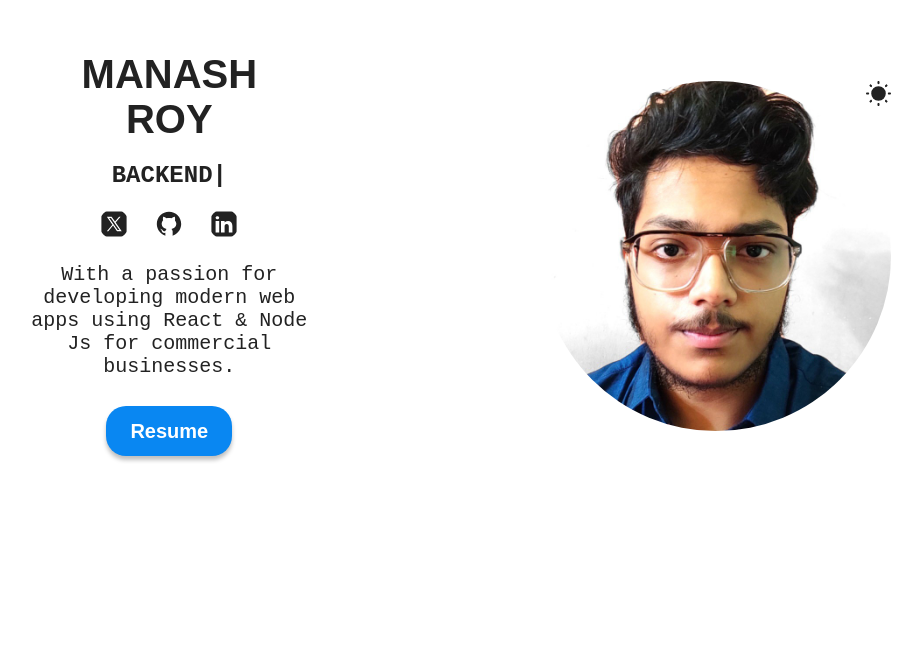
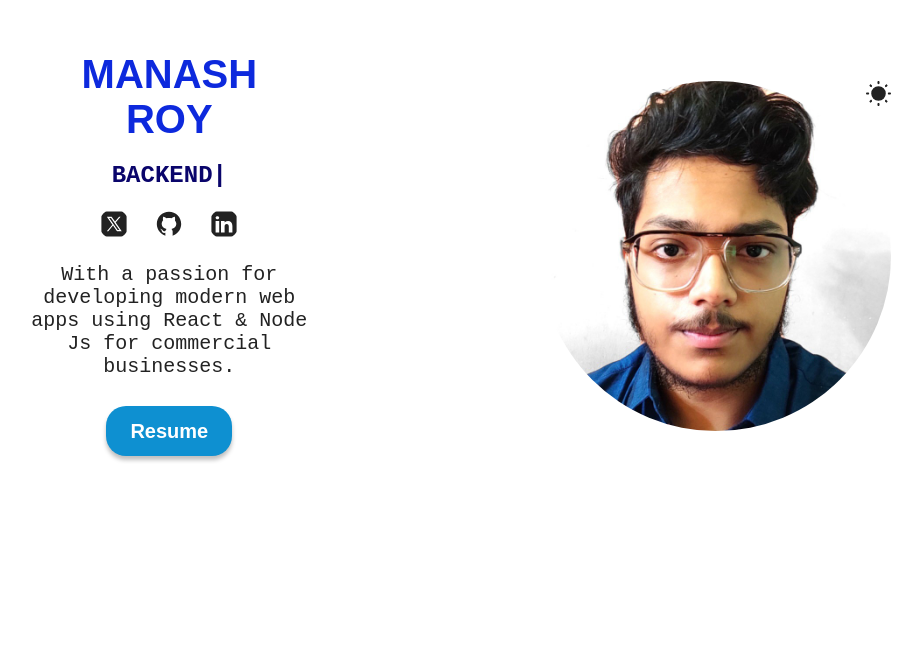
Before and after one commit to Man0sh-r0y/My-Portfolio, a React (Vite) app: page / in a window 1280 px wide. Shown: the part 142-800 px from the top of the page, without its empty margins (182-1104 px from the left). Built offline with nearby package versions, Linux system fonts and the light colour scheme.

Commit message:
updated the hero section design

```diff
--- a/src/App.css
+++ b/src/App.css
@@ -1,21 +1,25 @@
 :root {
   --background-color: #fff;
-  --btn-color: #0987f2;
+  --btn-color: #0e90d1;
   --btn-text-color: #fff;
   --project-card-bg: #ffffff00;
   --text-color: #222;
   --form-text-color: #555;
   --footer-text-color: #888;
+  --role-text-color: #0a056b;
+  --name-color: #0d29dd;
 }
 
 [data-theme='dark'] {
   --background-color: #222;
-  --btn-color: #fff;
+  --btn-color: #e718a5;
   --btn-text-color: #222;
   --project-card-bg: #fff;
   --text-color: #fff;
   --form-text-color: #fff;
   --footer-text-color: #bbb;
+  --role-text-color: #f1e27f;
+  --name-color: #f56b0f;
 }
 
 body {
--- a/src/sections/Hero/HeroStyles.module.css
+++ b/src/sections/Hero/HeroStyles.module.css
@@ -88,8 +88,12 @@
 h2 {
   display: flex;
   flex-direction: row;
+  color: var(--role-text-color);
 }
 
+h1 {
+  color: var(--name-color);
+}
 
 
 @media (width >= 800px) {
```
